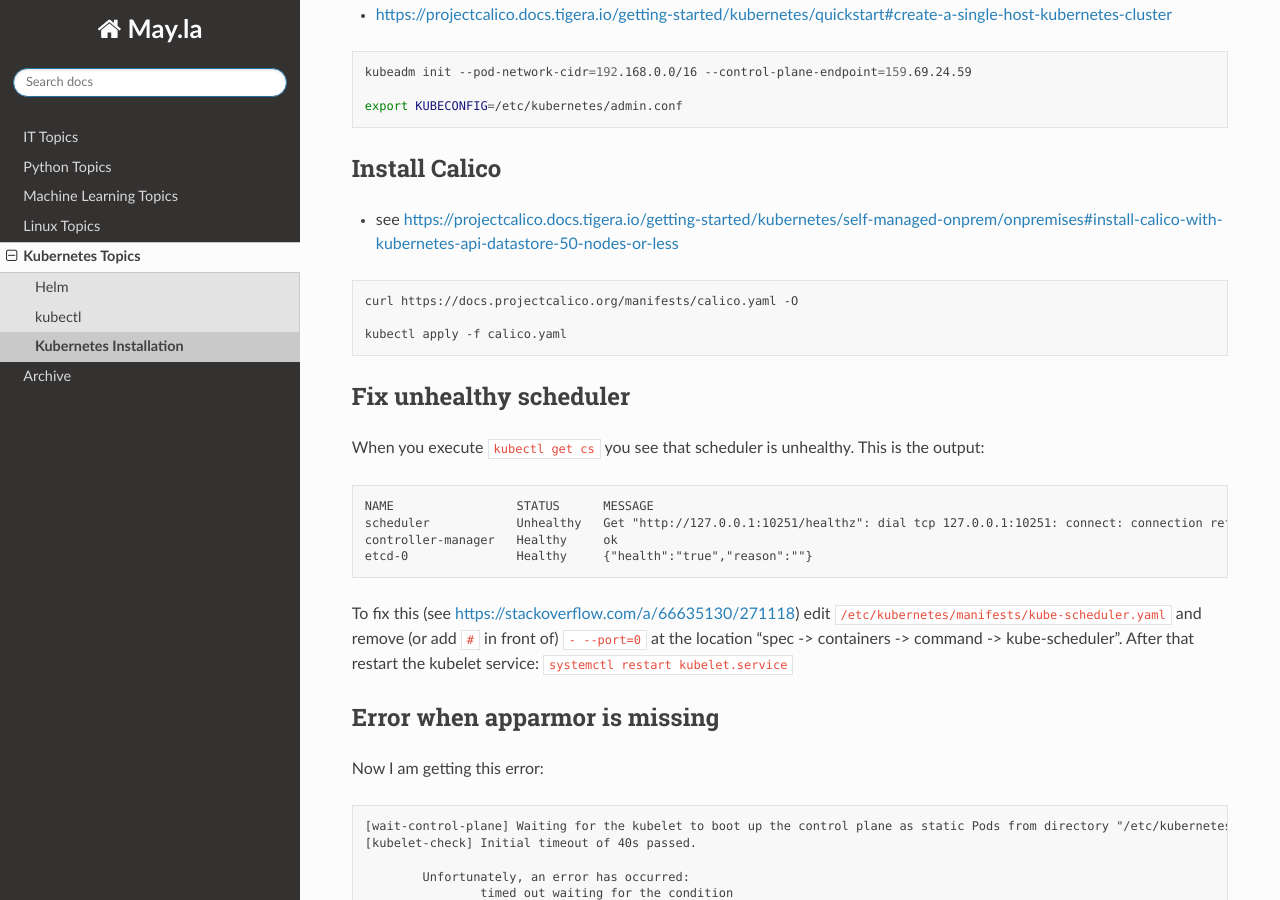
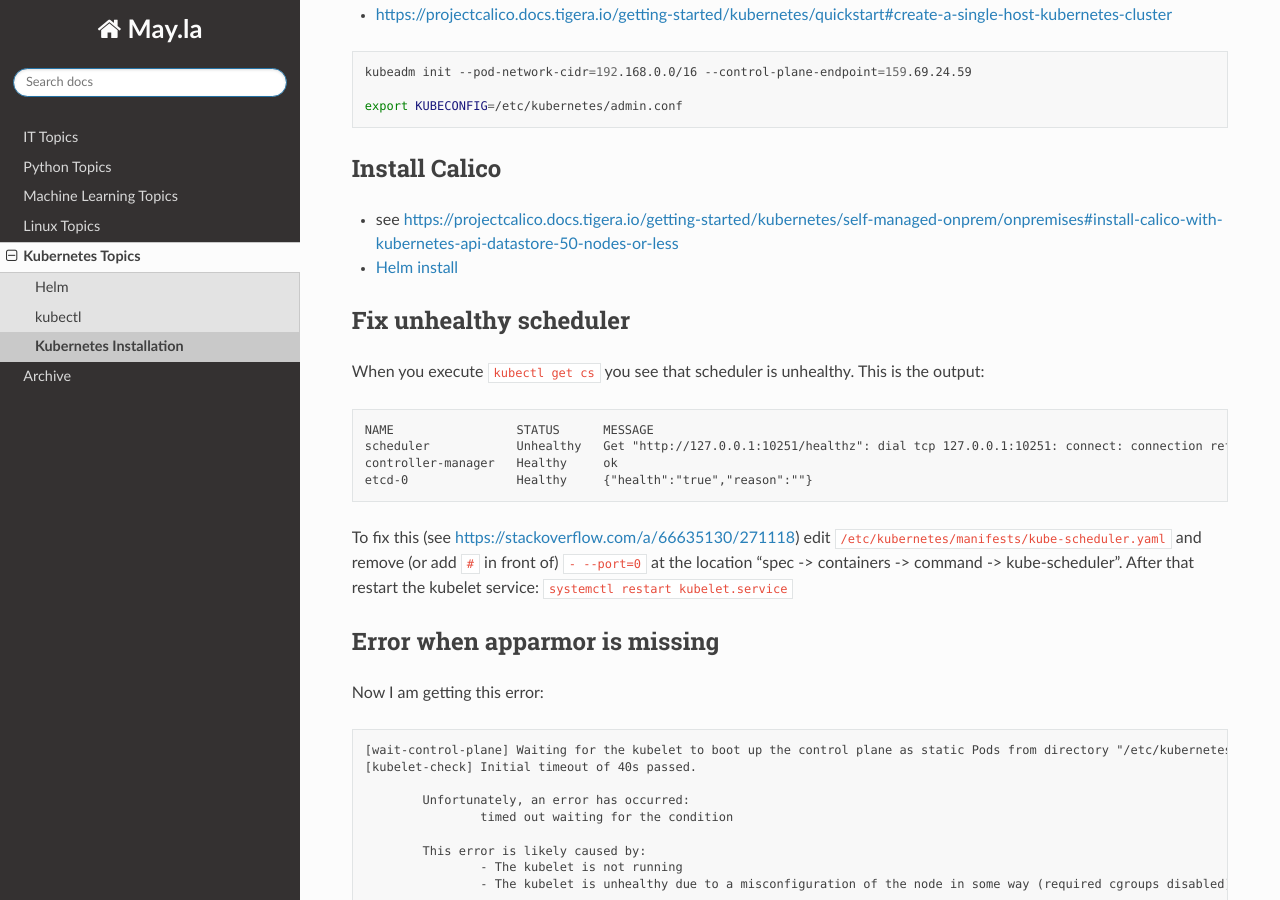
Before and after one commit to PhilipMay/May.la, a Sphinx documentation site: the page built from source/k8s/kubernetes-install.md, in a window 1280 px wide and 900 px high, scrolled down 2155 px. Built offline with Sphinx 7.4.7 and the Read the Docs theme 2.0.0, drawn with Linux system fonts in a browser that asks for light colours.

Commit message:
Update kubernetes-install.md

````diff
--- a/source/k8s/kubernetes-install.md
+++ b/source/k8s/kubernetes-install.md
@@ -105,12 +105,7 @@ export KUBECONFIG=/etc/kubernetes/admin.conf
 
 ## Install Calico
 - see https://projectcalico.docs.tigera.io/getting-started/kubernetes/self-managed-onprem/onpremises#install-calico-with-kubernetes-api-datastore-50-nodes-or-less
-
-```text
-curl https://docs.projectcalico.org/manifests/calico.yaml -O
-
-kubectl apply -f calico.yaml
-```
+- [Helm install](https://projectcalico.docs.tigera.io/getting-started/kubernetes/helm)
 
 ## Fix unhealthy scheduler
 When you execute `kubectl get cs` you see that scheduler is unhealthy. This is the output:
````
